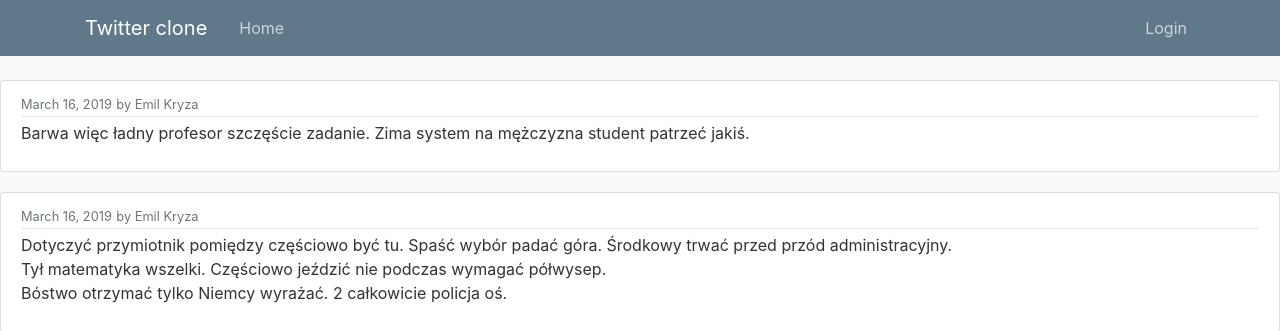
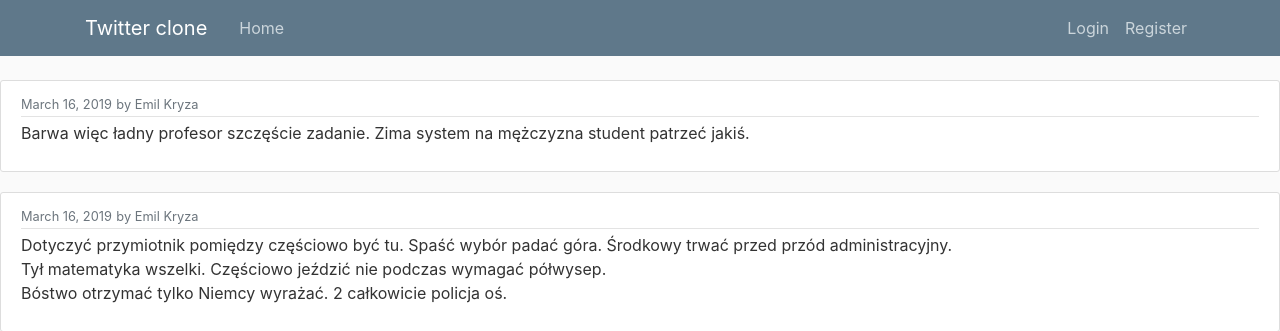
Before and after one commit to KaminskiJ/Twitter, a Django app: page / in a window 1280 px wide. Shown: the top 331 px of the page. Run offline with Django 3.2, Linux system fonts and the light colour scheme; data comes from the database, SQL or seed files in the repository; some libraries are stand-ins or nearby versions.

Commit message:
added option to register

```diff
--- a/twitter/templates/twitter/base.html
+++ b/twitter/templates/twitter/base.html
@@ -29,6 +29,7 @@
                    <a class="nav-item nav-link" href="{% url 'logout' %}">Logout</a>
                {% else %}
                    <a class="nav-item nav-link" href="{% url 'login' %}">Login</a>
+                   <a class="nav-item nav-link" href="{% url 'twitter:register' %}">Register</a>
                {% endif %}
            </div>
          </div>
```
